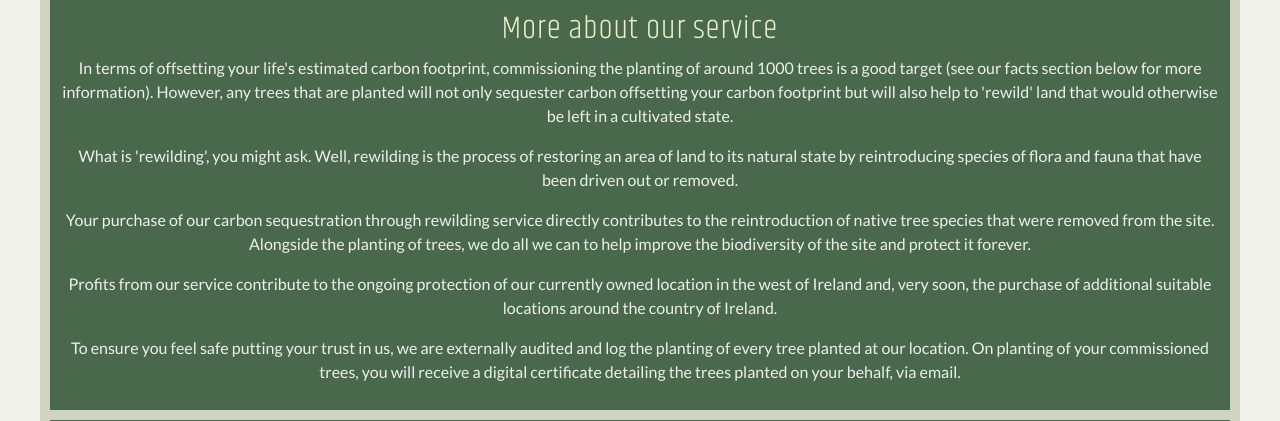
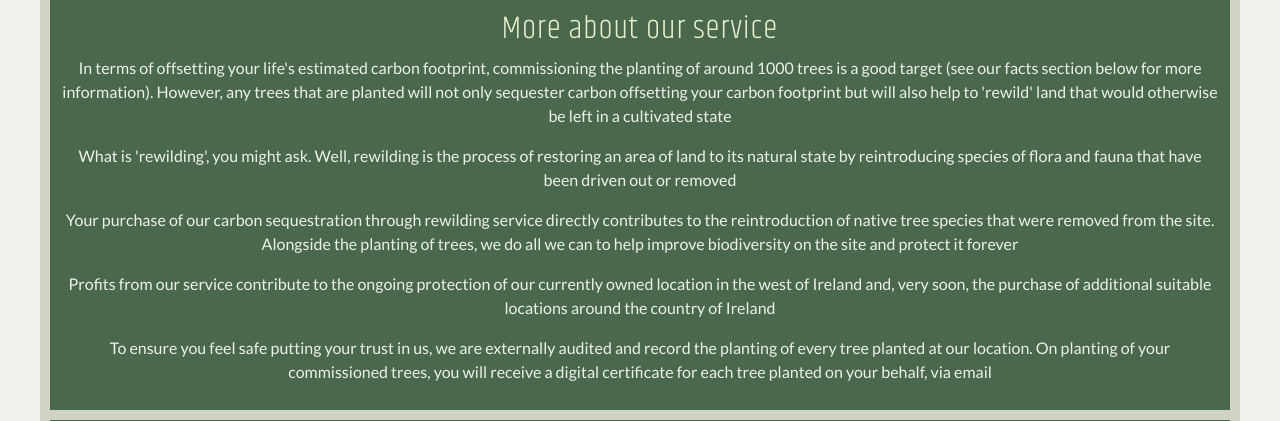
Before and after one commit to Stephen-J-Whitaker/wild-carbon, a Django app: page /how_it_works/ in a window 1280 px wide. Shown: the part 810-1231 px from the top of the page. Run offline with Django 3.2, Linux system fonts and the light colour scheme; some libraries are stand-ins or nearby versions.

Commit message:
FEAT: Incorporate keywords into content for SEO

```diff
--- a/home/templates/home/about_us.html
+++ b/home/templates/home/about_us.html
@@ -22,11 +22,11 @@
                 who came into possession of a plot of land.
             </p>
             <p class="text-content">
-                We wanted to rewild the site and plant the trees required to sequester
+                We wanted to rewild the site and plant trees to sequester
                 our own life's carbon, which we have been delighted to be able to do.
                 On completion our own personal targets we felt so elated that we felt
                 driven to provide the same opportunity to feel this elation to others,
-                hence the creation of this wild carbon service.
+                hence the creation of this Wild Carbon service.
             </p>
             <p class="text-content">
                 We like nothing more to be able to provide you with the opportunity
--- a/home/templates/home/how_it_works.html
+++ b/home/templates/home/how_it_works.html
@@ -22,29 +22,29 @@
                 of around 1000 trees is a good target (see our facts section below for more information).
                 However, any trees that are planted will not only sequester carbon offsetting your
                 carbon footprint but will also help to 'rewild' land that would otherwise be left in a
-                cultivated state.
+                cultivated state
             </p>
             <p class="text-content">
                 What is 'rewilding', you might ask. Well, rewilding is the process of restoring an area
                 of land to its natural state by reintroducing species of flora and fauna that have been
-                driven out or removed.
+                driven out or removed
             </p>
             <p class="text-content">
                 Your purchase of our carbon sequestration through rewilding service directly contributes
                 to the reintroduction of native tree species that were removed from the site. Alongside
-                the planting of trees, we do all we can to help improve the biodiversity of the site and
-                protect it forever.
+                the planting of trees, we do all we can to help improve biodiversity on the site and
+                protect it forever
             </p>
             <p class="text-content">
                 Profits from our service contribute to the ongoing protection of our currently owned
                 location in the west of Ireland and, very soon, the purchase of additional suitable
-                locations around the country of Ireland.
+                locations around the country of Ireland
             </p>
             <p class="text-content">
-                To ensure you feel safe putting your trust in us, we are externally audited and log
+                To ensure you feel safe putting your trust in us, we are externally audited and record
                 the planting of every tree planted at our location. On planting of your commissioned
-                trees, you will receive a digital certificate detailing the trees planted on your
-                behalf, via email.
+                trees, you will receive a digital certificate for each tree planted on your
+                behalf, via email
             </p>
         </div>
     </div>
--- a/home/templates/home/index.html
+++ b/home/templates/home/index.html
@@ -20,7 +20,7 @@
         <div class="inner-content-container">
             <h2 class="content-header">What we do</h2>
             <p class="text-content">
-                'Wild Carbon' is a company that can enable you to rewild your way
+                'Wild Carbon' is a company that can enable you to rewild Ireland and work your way
                 to a carbon neutral or even carbon negative life!
 
                 We provide you with the opportunity to commission the growth and
@@ -66,7 +66,7 @@
                 bog you are contributing to the reflooding and restoration of the bog.
 
                 A cubic meter of blanket bog can release up to 385kg of CO2! By paying to preserve bog
-                that would otherwise release carbon you could offset your life's carbon by sponsoring
+                that would otherwise release carbon you could carbon offset your life by sponsoring
                 just 37 meters squared of 2 meter deep blanket bog for €100!
             </p>
         </div>
@@ -75,7 +75,7 @@
         <div class="inner-content-container">
             <h2 class="content-header">Newsletter</h2>
             <p class="text-content">
-                Sign up for our newsletter for more fun fact, useful hints on reducing your carbon
+                Sign up for our newsletter for more fun facts, useful hints on reducing your carbon
                 footprint and other news and events relating to Wild Carbon.
             </p>
             <!-- Mailchimp HTML provided by Mailchimp https://mailchimp.com/ -->
```
